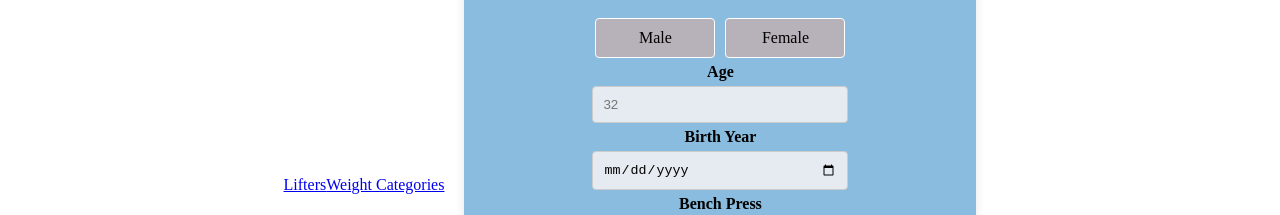
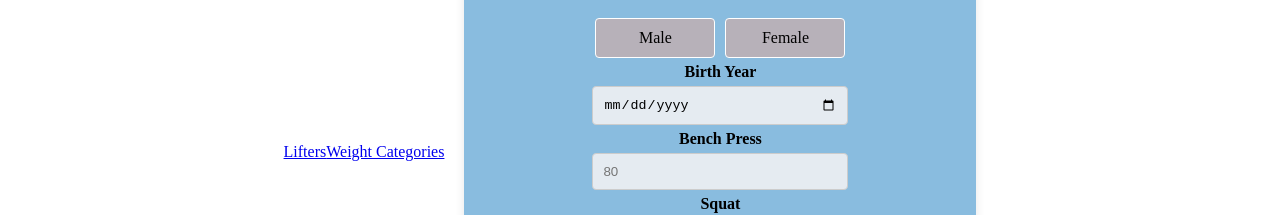
Before and after one commit to eolimacion/reactFrontend, a React (Vite) app: page /powerlifting/lifters in a window 1280 px wide. Shown: the part 395-610 px from the top of the page. Built offline with nearby package versions, Linux system fonts and the light colour scheme; sample sign-in values are in the browser's storage.

Commit message:
lifters create

```diff
--- a/src/pages/Powerlifting/Lifters/Lifters.jsx
+++ b/src/pages/Powerlifting/Lifters/Lifters.jsx
@@ -14,19 +14,7 @@ export const Lifters = () => {
   const [okRegister, setRegisterOk] = useState(false);
 
   const formSubmit = async (formData) => { // guarda todos lo que manden por register
-    const inputFile = document.getElementById("file-upload").files;
 
-    if (inputFile.length != 0) {
-      // si es diferente a cero quiere decir que tenemos una imagen
-      const customFormData = {
-        ...formData,
-        image: inputFile[0],
-      };
-
-      setSend(true);
-      setRes(await createLifterService(customFormData));
-      setSend(false);
-    } else {
       // en este caso no hay imagen y nos quedamos con lo que tenemos en el form data
       const customFormData = {
         ...formData,
@@ -35,8 +23,7 @@ export const Lifters = () => {
       setSend(true);
       setRes(await createLifterService(customFormData));
       setSend(false);
-    }
-  };
+    };
 
   useEffect(() => {
     useErrorCreate(res, setRegisterOk, setRes)
@@ -100,20 +87,6 @@ export const Lifters = () => {
               </label>
             </div>
            </div>
-
-          <div className="ageInfo formGroup">
-            <label htmlFor="age" className="customPlaceholder">
-              Age
-            </label>
-            <input
-            className="inputForm"
-            type="number"
-            id="age"
-            name="age"
-            autoComplete="false"
-            placeholder="32"
-            {...register("age", {required: true})}/>
-          </div>
 
           <div className="birthInfo formGroup">
             <label htmlFor="birthYear" className="customPlaceholder">
```
